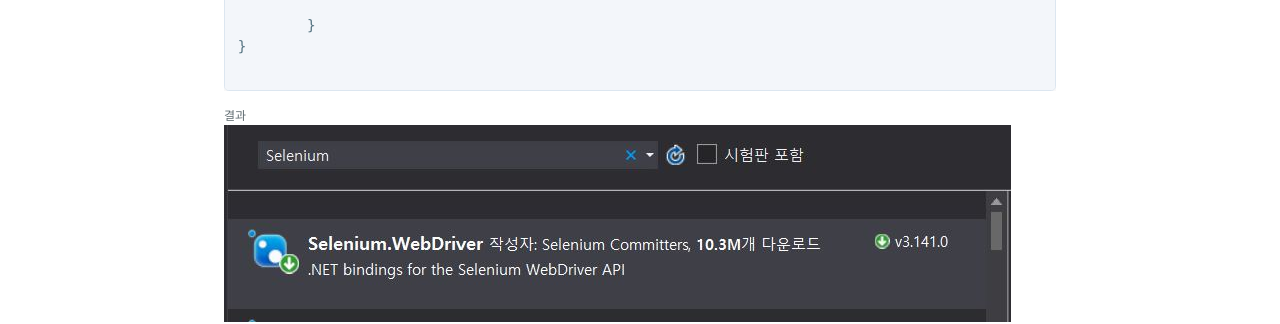
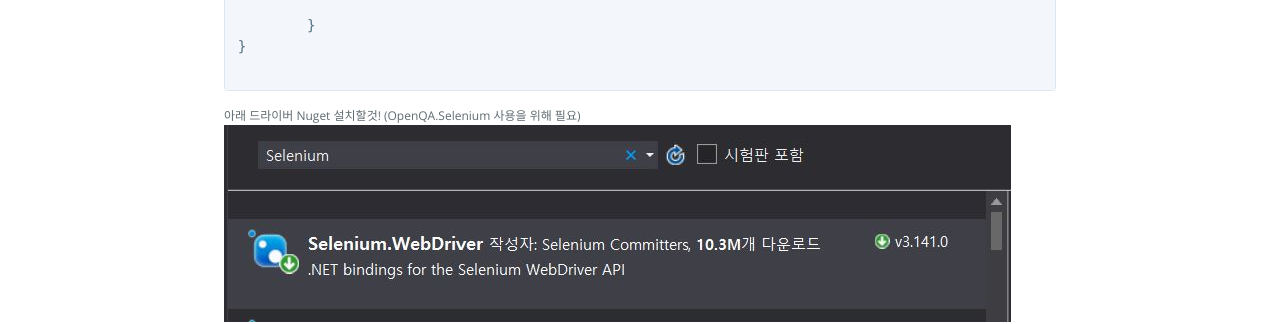
Before and after one commit to zzingyuna/test_site.github.io, a Jekyll site: the page built from _posts/2019-03-17-windowchrome.md, in a window 1280 px wide. Shown: the part 1505-1829 px from the top of the page. Built offline with Jekyll 4.4.1, drawn with Linux system fonts in a browser that asks for light colours.

Commit message:
Update 2019-03-17-windowchrome.md

````diff
--- a/_posts/2019-03-17-windowchrome.md
+++ b/_posts/2019-03-17-windowchrome.md
@@ -58,5 +58,5 @@
 }
 
 ```
-결과
+아래 드라이버 Nuget 설치할것! (OpenQA.Selenium 사용을 위해 필요)
 ![alt text](https://zzingyuna.github.io/image/Selenium_WebDriver.JPG)
````
